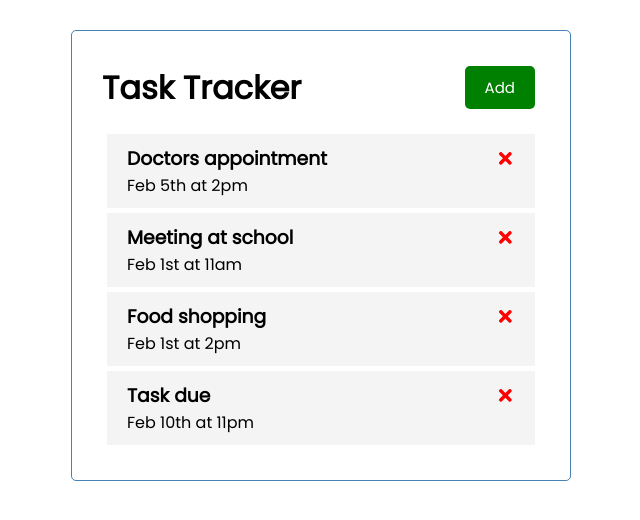
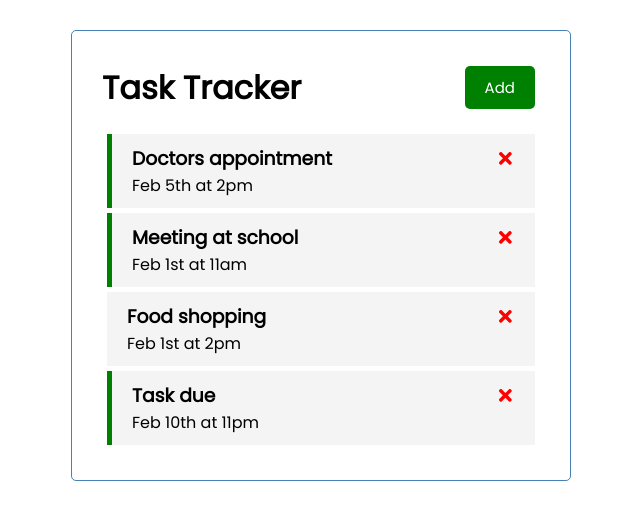
Before and after one commit to loChris/react-task-tracker, a React (Create React App) app: page / in a window 1280 px wide. Shown: the top 520 px of the page, without its empty margins (319-959 px from the left). Built offline with nearby package versions, Linux system fonts and the light colour scheme.

Commit message:
Tasks now have a visual representation if they have their reminder set to true. Reminder is toggleable.

```diff
--- a/src/App.js
+++ b/src/App.js
@@ -34,11 +34,23 @@
 		setTasks(tasks.filter((task) => task.id !== id));
 	};
 
+	const toggleReminder = (id) => {
+		setTasks(
+			tasks.map((task) =>
+				task.id === id ? { ...task, reminder: !task.reminder } : task
+			)
+		);
+	};
+
 	return (
 		<div className="App">
 			<Header />
 			{tasks.length > 0 ? (
-				<Tasks tasks={tasks} onDelete={deleteTask} />
+				<Tasks
+					tasks={tasks}
+					onDelete={deleteTask}
+					onToggleReminder={toggleReminder}
+				/>
 			) : (
 				'No Tasks To Show'
 			)}
--- a/src/components/Task.js
+++ b/src/components/Task.js
@@ -1,9 +1,12 @@
 import React from 'react';
 import { FaTimes } from 'react-icons/fa';
 
-const Task = ({ task, onDelete }) => {
+const Task = ({ task, onDelete, onToggleReminder }) => {
 	return (
-		<div className="task">
+		<div
+			className={`task ${task.reminder ? 'reminder' : ''}`}
+			onDoubleClick={() => onToggleReminder(task.id)}
+		>
 			<h3>
 				{task.task}
 				<FaTimes
--- a/src/components/Tasks.js
+++ b/src/components/Tasks.js
@@ -1,11 +1,16 @@
 import React from 'react';
 import Task from './Task';
 
-const Tasks = ({ tasks, onDelete }) => {
+const Tasks = ({ tasks, onDelete, onToggleReminder }) => {
 	return (
 		<>
 			{tasks.map((task) => (
-				<Task key={task.id} task={task} onDelete={onDelete} />
+				<Task
+					key={task.id}
+					task={task}
+					onDelete={onDelete}
+					onToggleReminder={onToggleReminder}
+				/>
 			))}
 		</>
 	);
```
